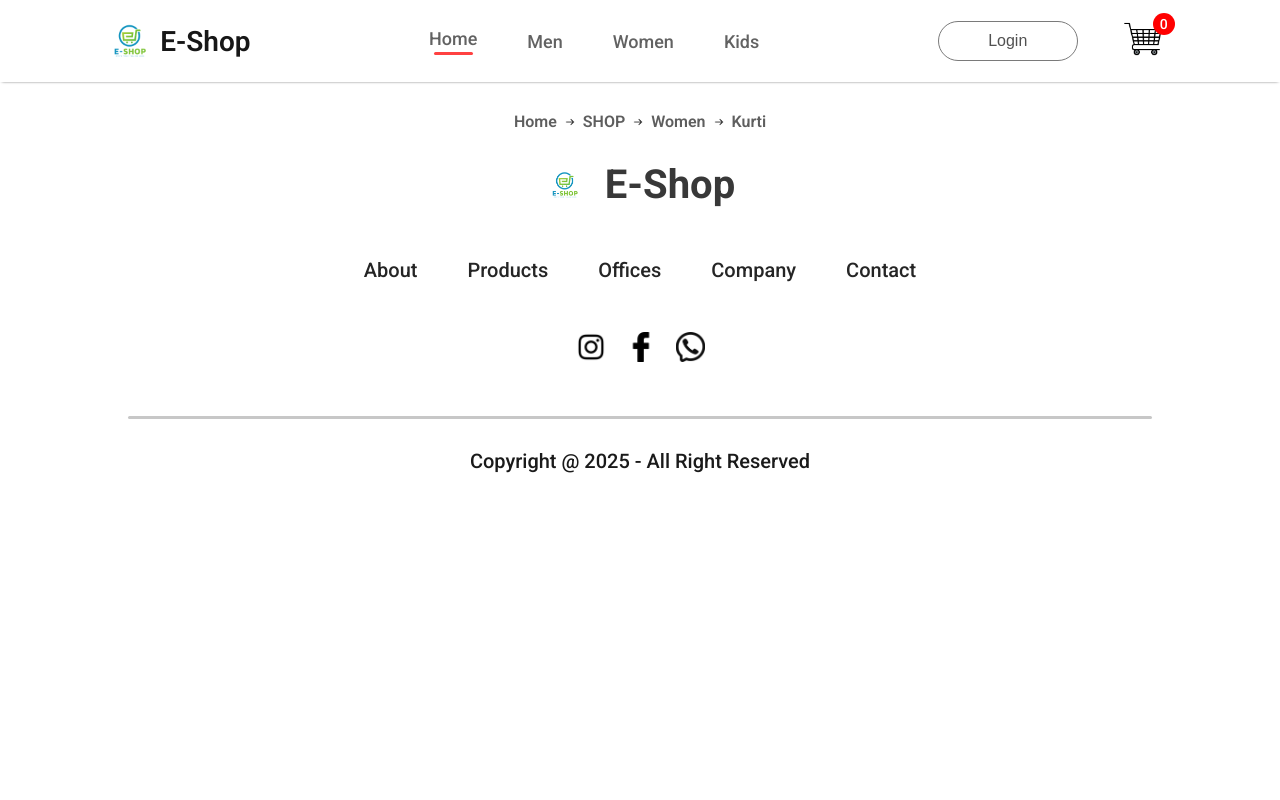
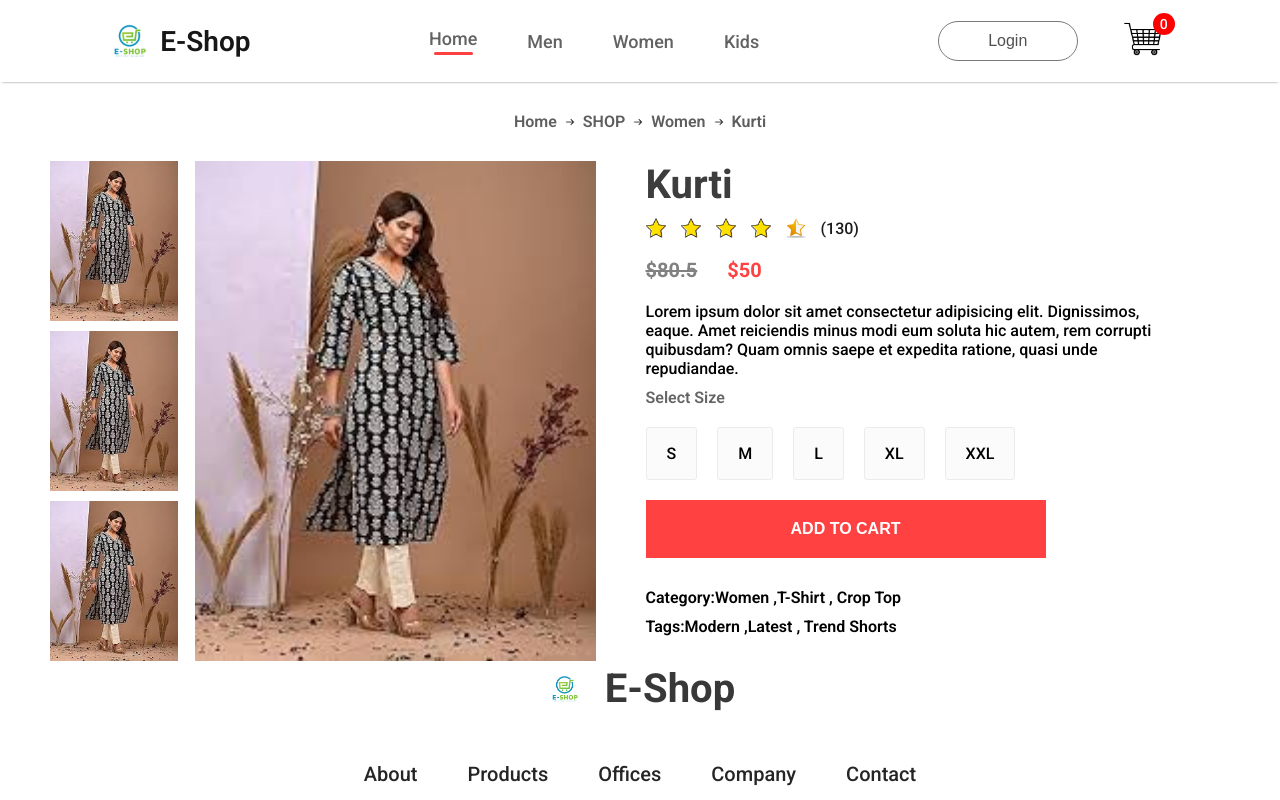
Before and after one commit to atef5922/E-commerce-reactjs, a React (Vite) app in the folder frontend/: page /product/1 in a window 1280 px wide. Shown: the top 800 px of the page. Built offline with nearby package versions, Linux system fonts and the light colour scheme.

Commit message:
ProductDisplay Done

```diff
--- /dev/null
+++ b/frontend/src/Components/ProductDisplay/ProductDisplay.css
@@ -0,0 +1,92 @@
+.productdisplay{
+    display: flex;
+    margin: 0px 50px;
+}
+
+.productdisplay-left{
+    display: flex;
+    gap: 17px;
+}
+.productdisplay-img-list{
+    display: flex;
+    flex-direction: column;
+    gap: 10px;
+}
+
+.productdisplay-img-list img{
+    height: 160px;
+}
+.productdisplay-main-img{
+
+    height: 500px;
+}
+.productdisplay-right{
+    margin: 0px 50px;
+    display: flex;
+    flex-direction: column;
+}
+.productdisplay-right h1{
+    color: #3d3d3d;
+    font-size: 40px;
+    font-weight: 700;
+}
+.productdisplay-right-star{
+    display: flex;
+    align-items: center;
+    margin-top: 10px;
+    gap: 15px;
+    color: #1c1c1c;
+    font-size: 16px;
+}
+.productdisplay-right-prices{
+    display: flex;
+    margin: 20px 0px;
+    gap: 30px;
+    font-size: 20px;
+    font-weight: 700;
+}
+.productdisplay-right-price-old{
+    color: #818181;
+    text-decoration: line-through;
+}
+
+.productdisplay-right-price-new{
+color: #ff4141;
+
+}
+.productdisplay-right-size h1{
+    margin-top: 10px;
+    color: #656565;
+    font-size: 16px;
+    font-weight: 600;
+}
+.productdisplay-right-sizes{
+    display: flex;
+    margin: 20px 0px;
+    gap: 20px;
+}
+.productdisplay-right-sizes div{
+    padding: 16px 20px;
+    background: #fbfbfb;
+    border: 1px solid #ebebeb;
+    border-radius: 3px;
+    cursor: pointer;
+}
+.productdisplay-right button{
+    padding: 20px 40px;
+    width: 400px;
+    font-size: 16px;
+    font-weight: 600;
+    color: white;
+    background-color: #ff4141;
+    margin-bottom: 20px;
+    border: none;
+    outline: none;
+    cursor: pointer;
+}
+.productdisplay-right-category{
+    margin-top: 10px;
+}
+.productdisplay-right-category span{
+    font-weight: 600;
+}
--- /dev/null
+++ b/frontend/src/Components/ProductDisplay/ProductDisplay.jsx
@@ -0,0 +1,65 @@
+import React, { useContext } from 'react'
+import "./ProductDisplay.css"
+import star_icon from "../../assets/star_icon.png"
+import star_dull_icon from "../../assets/star_dull_icon.png";
+import { ShopContext } from '../../Context/ShopContext';
+const ProductDisplay = (props) => {
+  const { product } = props;
+  const {addTocart} = useContext(ShopContext);
+  return (
+    <div className='productdisplay'>
+      <div className="productdisplay-left">
+        <div className="productdisplay-img-list">
+          <img src={product.image} alt="" height="150px" />
+          <img src={product.image} alt="" height="150px" />
+          <img src={product.image} alt="" height="150px" />
+        </div>
+        <div className='productdisplay-img'>
+          <img className='productdisplay-main-img' src={product.image} alt="" height="300px" />
+        </div>
+      </div>
+      <div className="productdisplay-right">
+<h1>{product.name}</h1>
+<div className="productdisplay-right-star">
+  <img src={star_icon} alt="" height="20px" />
+  <img src={star_icon} alt="" height="20px" />
+  <img src={star_icon} alt="" height="20px" />
+  <img src={star_icon} alt="" height="20px" />
+  <img src={star_dull_icon} alt="" height="20px" />
+  <p>(130)</p>
+</div>
+<div className="productdisplay-right-prices">
+  <div className="productdisplay-right-price-old">
+${product.old_price}
+  </div>
+  <div className="productdisplay-right-price-new">
+    ${product.new_price}
+  </div>
+  </div>
+  <div className="productdisplay-right-description">
+    Lorem ipsum dolor sit amet consectetur adipisicing elit. Dignissimos, eaque. Amet reiciendis minus modi eum soluta hic autem, rem corrupti quibusdam? Quam omnis saepe et expedita ratione, quasi unde repudiandae.
+  </div>
+  <div className='productdisplay-right-size'>
+    <h1>Select Size</h1>
+    <div className="productdisplay-right-sizes">
+      <div>S</div>
+      <div>M</div>
+      <div>L</div>
+      <div>XL</div>
+      <div>XXL</div>
+    </div>
+  </div>
+  <button onClick={()=>{addTocart(product.id)}}>ADD TO CART</button>
+  <div className="productdisplay-right-category">
+    <span>Category:<span>Women ,T-Shirt , Crop Top</span></span>
+  </div>
+  <div className="productdisplay-right-category">
+    <span>Tags:<span>Modern ,Latest , Trend Shorts</span></span>
+  </div>
+</div>
+      </div>
+
+  )
+}
+
+export default ProductDisplay
--- a/frontend/src/Pages/Product.jsx
+++ b/frontend/src/Pages/Product.jsx
@@ -2,6 +2,7 @@
 import { ShopContext } from '../Context/ShopContext';
 import { useParams } from 'react-router-dom';
 import Bredcrums from '../Components/Bredcrums/BredCrums';
+import ProductDisplay from '../Components/ProductDisplay/ProductDisplay';
 
 const Product = () => {
   const {all_product} = useContext(ShopContext);
@@ -10,7 +11,7 @@
   return (
     <div>
       <Bredcrums product={product}/>
-
+      <ProductDisplay product={product}/>
     </div>
   )
 }
```
